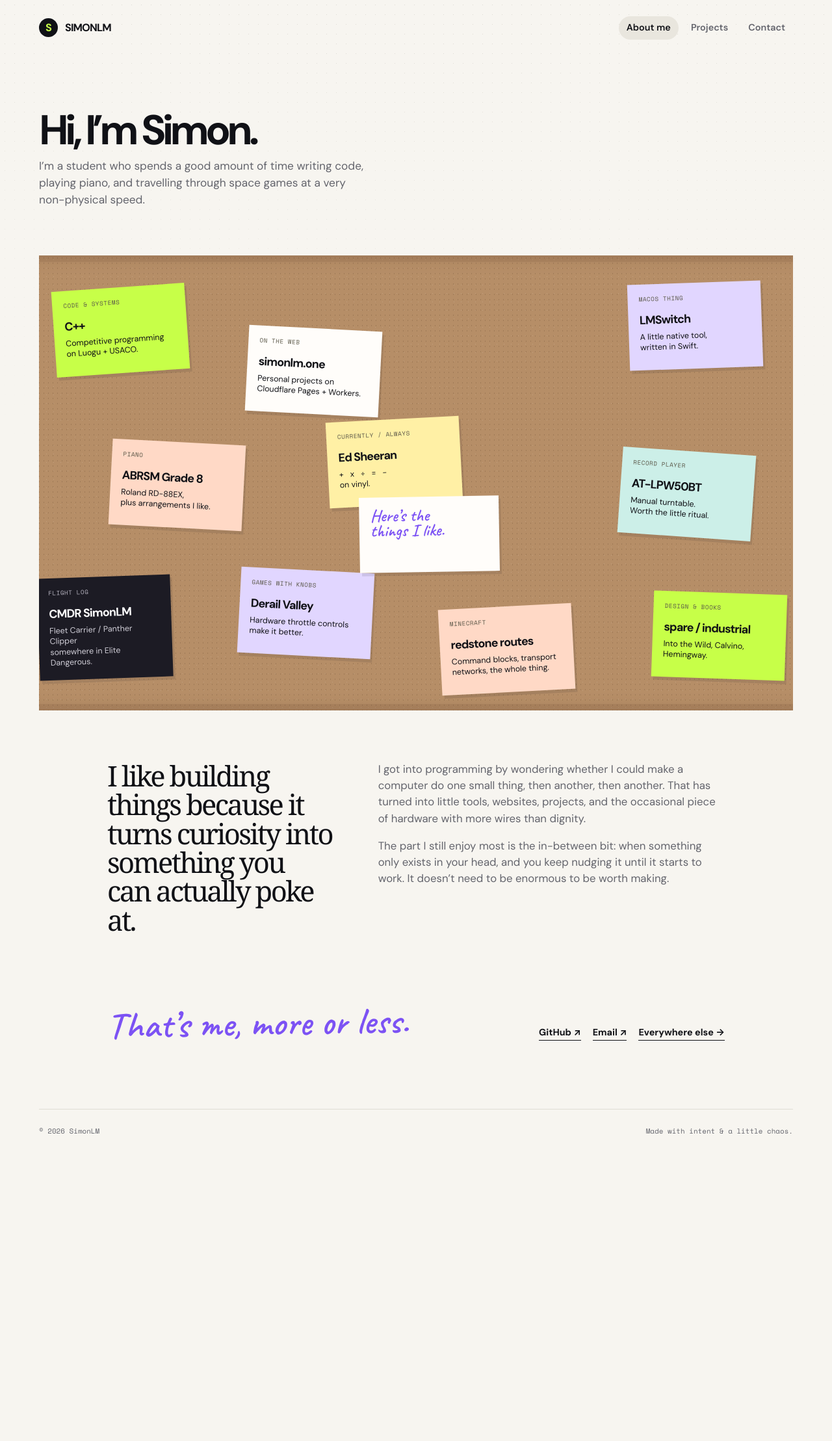
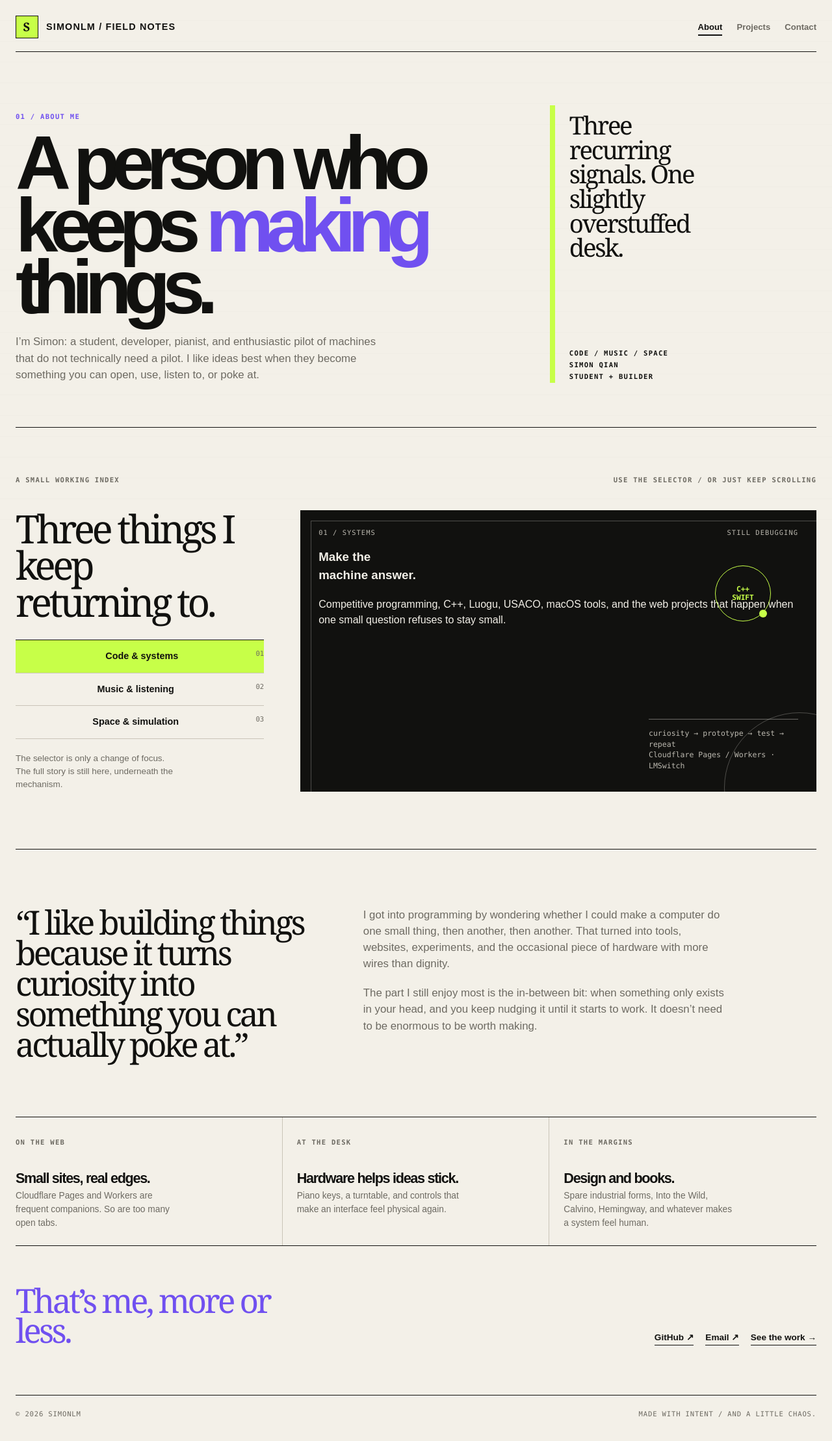
Before and after one commit to masalaempire/meweb, a plain HTML site: page about.html in a window 1280 px wide. Shown: the whole page at 65% size. Before the commit the page ends 1788 px from the top, so only its background shows below. Drawn offline with nearby package versions, Linux system fonts and the light colour scheme.

Commit message:
Redesign About as a personal workbench

```diff
--- a/about.html
+++ b/about.html
@@ -1,79 +1,131 @@
 <!doctype html>
-<html lang="en"><head>
-<meta charset="utf-8"><meta name="viewport" content="width=device-width, initial-scale=1">
-<title>About Me — SimonLM</title><meta name="description" content="A little about SimonLM.">
-<link rel="preconnect" href="https://fonts.googleapis.com"><link rel="preconnect" href="https://fonts.gstatic.com" crossorigin>
-<link href="https://fonts.googleapis.com/css2?family=Caveat:wght@500;600&family=DM+Sans:wght@400;500;600;700&family=Space+Mono:wght@400;700&display=swap" rel="stylesheet"><link rel="stylesheet" href="styles.css">
-</head><body><div class="shell">
-<nav><a class="brand" href="index.html"><span class="brand-mark">S</span>SIMONLM</a><div class="nav-links"><a class="active" href="about.html">About me</a><a href="projects.html">Projects</a><a href="contact.html">Contact</a></div></nav>
-<main class="about-composition">
-  <div class="about-opening">
-    <p class="about-hello">Hi, I’m Simon.</p>
-    <p>I’m a student who spends a good amount of time writing code, playing piano, and travelling through space games at a very non-physical speed.</p>
+<html lang="en">
+<head>
+  <meta charset="utf-8">
+  <meta name="viewport" content="width=device-width, initial-scale=1">
+  <title>About Me — SimonLM</title>
+  <meta name="description" content="A field guide to SimonLM: code, music, and the things worth making.">
+  <link rel="stylesheet" href="inner.css">
+</head>
+<body class="inner-page page-about">
+  <a class="skip-link" href="#main">Skip to content</a>
+  <div class="site-shell">
+    <header class="site-header">
+      <a class="brand" href="index.html" aria-label="SimonLM home">
+        <span class="brand-mark">S</span>
+        <span>SIMONLM / FIELD NOTES</span>
+      </a>
+      <nav class="nav-links" aria-label="Main navigation">
+        <a href="about.html" aria-current="page">About</a>
+        <a href="projects.html">Projects</a>
+        <a href="contact.html">Contact</a>
+      </nav>
+    </header>
+
+    <main id="main">
+      <section class="about-lead" aria-labelledby="about-title">
+        <div>
+          <p class="eyebrow">01 / about me</p>
+          <h1 id="about-title">A person who keeps <span>making</span> things.</h1>
+          <p class="lead-copy">I’m Simon: a student, developer, pianist, and enthusiastic pilot of machines that do not technically need a pilot. I like ideas best when they become something you can open, use, listen to, or poke at.</p>
+        </div>
+        <aside class="lead-index" aria-label="About page index">
+          <p class="index-big">Three recurring signals. One slightly overstuffed desk.</p>
+          <p class="meta">CODE / MUSIC / SPACE<br>SIMON QIAN<br>STUDENT + BUILDER</p>
+        </aside>
+      </section>
+
+      <section class="about-workbench" aria-labelledby="workbench-title">
+        <div class="section-stamp">
+          <span id="workbench-title">A small working index</span>
+          <span>Use the selector / or just keep scrolling</span>
+        </div>
+        <div class="workbench-layout">
+          <div class="workbench-copy">
+            <p class="display-serif">Three things I keep returning to.</p>
+            <div class="lens-controls" role="tablist" aria-label="About lenses">
+              <button class="lens-button" type="button" role="tab" aria-selected="true" data-lens="code">
+                <span>Code &amp; systems</span><span>01</span>
+              </button>
+              <button class="lens-button" type="button" role="tab" aria-selected="false" data-lens="music">
+                <span>Music &amp; listening</span><span>02</span>
+              </button>
+              <button class="lens-button" type="button" role="tab" aria-selected="false" data-lens="space">
+                <span>Space &amp; simulation</span><span>03</span>
+              </button>
+            </div>
+            <p class="lens-hint">The selector is only a change of focus. The full story is still here, underneath the mechanism.</p>
           </div>
 
-  <div class="about-canvas sticky-board" aria-label="Things Simon is into — drag the notes around">
-    <article class="sticky-note" tabindex="0"><span>code &amp; systems</span><strong>C++</strong><p>Competitive programming<br>on Luogu + USACO.</p></article>
-    <article class="sticky-note" tabindex="0"><span>on the web</span><strong>simonlm.one</strong><p>Personal projects on<br>Cloudflare Pages + Workers.</p></article>
-    <article class="sticky-note" tabindex="0"><span>macOS thing</span><strong>LMSwitch</strong><p>A little native tool,<br>written in Swift.</p></article>
-    <article class="sticky-note" tabindex="0"><span>piano</span><strong>ABRSM Grade 8</strong><p>Roland RD-88EX,<br>plus arrangements I like.</p></article>
-    <article class="sticky-note" tabindex="0"><span>currently / always</span><strong>Ed Sheeran</strong><p>+ &nbsp; x &nbsp; ÷ &nbsp; = &nbsp; −<br>on vinyl.</p></article>
-    <article class="sticky-note" tabindex="0"><span>record player</span><strong>AT-LPW50BT</strong><p>Manual turntable.<br>Worth the little ritual.</p></article>
-    <article class="sticky-note sticky-dark" tabindex="0"><span>flight log</span><strong>CMDR SimonLM</strong><p>Fleet Carrier / Panther Clipper<br>somewhere in Elite Dangerous.</p></article>
-    <article class="sticky-note" tabindex="0"><span>games with knobs</span><strong>Derail Valley</strong><p>Hardware throttle controls<br>make it better.</p></article>
-    <article class="sticky-note" tabindex="0"><span>Minecraft</span><strong>redstone routes</strong><p>Command blocks, transport<br>networks, the whole thing.</p></article>
-    <article class="sticky-note" tabindex="0"><span>design &amp; books</span><strong>spare / industrial</strong><p>Into the Wild, Calvino,<br>Hemingway.</p></article>
-    <article class="sticky-note sticky-title" tabindex="0"><strong>Here’s the<br>things I like.</strong></article>
+          <div class="specimen-stage">
+            <article class="lens-panel specimen-panel-code" data-lens-panel="code" role="tabpanel" aria-label="Code and systems">
+              <div class="specimen-topline"><span>01 / systems</span><span>still debugging</span></div>
+              <div class="specimen-mark">C++<br>SWIFT</div>
+              <h3>Make the<br>machine answer.</h3>
+              <p>Competitive programming, C++, Luogu, USACO, macOS tools, and the web projects that happen when one small question refuses to stay small.</p>
+              <div class="specimen-detail">curiosity → prototype → test → repeat<br>Cloudflare Pages / Workers · LMSwitch</div>
+            </article>
+
+            <article class="lens-panel specimen-panel-music" data-lens-panel="music" role="tabpanel" aria-label="Music and listening">
+              <div class="specimen-topline"><span>02 / listening</span><span>side b</span></div>
+              <div class="specimen-mark">♪<br>+ × ÷ = −</div>
+              <h3>Leave room<br>for a chorus.</h3>
+              <p>Classically trained piano, ABRSM Grade 8, a Roland RD-88EX, and a turntable that makes choosing a record feel like part of the music.</p>
+              <div class="specimen-detail">Ed Sheeran on vinyl<br>AT-LPW50BT · arrangements · repeat</div>
+            </article>
+
+            <article class="lens-panel specimen-panel-space" data-lens-panel="space" role="tabpanel" aria-label="Space and simulation">
+              <div class="specimen-topline"><span>03 / simulation</span><span>frame shift</span></div>
+              <div class="specimen-mark">CMDR<br>SIMONLM</div>
+              <h3>Go somewhere<br>strange.</h3>
+              <p>Elite Dangerous, Derail Valley, Minecraft redstone routes, and any game where a control panel is an invitation rather than a warning.</p>
+              <div class="specimen-detail">flight log: somewhere in the black<br>hardware controls / long routes / no fast travel</div>
+            </article>
           </div>
+        </div>
+      </section>
 
-  <div class="about-thread">
-    <p class="thread-lead">I like building things because it turns curiosity into something you can actually poke at.</p>
-    <div class="thread-copy"><p>I got into programming by wondering whether I could make a computer do one small thing, then another, then another. That has turned into little tools, websites, projects, and the occasional piece of hardware with more wires than dignity.</p><p>The part I still enjoy most is the in-between bit: when something only exists in your head, and you keep nudging it until it starts to work. It doesn’t need to be enormous to be worth making.</p></div>
+      <section class="about-story" aria-labelledby="story-title">
+        <blockquote id="story-title">“I like building things because it turns curiosity into something you can actually poke at.”</blockquote>
+        <div class="story-copy">
+          <p>I got into programming by wondering whether I could make a computer do one small thing, then another, then another. That turned into tools, websites, experiments, and the occasional piece of hardware with more wires than dignity.</p>
+          <p>The part I still enjoy most is the in-between bit: when something only exists in your head, and you keep nudging it until it starts to work. It doesn’t need to be enormous to be worth making.</p>
         </div>
+      </section>
 
-  <div class="about-ending">
+      <section class="fact-strip" aria-label="A few more details">
+        <article class="fact">
+          <span class="meta">on the web</span>
+          <h2>Small sites, real edges.</h2>
+          <p>Cloudflare Pages and Workers are frequent companions. So are too many open tabs.</p>
+        </article>
+        <article class="fact">
+          <span class="meta">at the desk</span>
+          <h2>Hardware helps ideas stick.</h2>
+          <p>Piano keys, a turntable, and controls that make an interface feel physical again.</p>
+        </article>
+        <article class="fact">
+          <span class="meta">in the margins</span>
+          <h2>Design and books.</h2>
+          <p>Spare industrial forms, Into the Wild, Calvino, Hemingway, and whatever makes a system feel human.</p>
+        </article>
+      </section>
+
+      <section class="about-close" aria-label="Continue exploring">
         <p>That’s me, more or less.</p>
-    <div><a href="https://github.com/masalaempire" target="_blank" rel="noreferrer">GitHub ↗</a><a href="mailto:simonlm@simonlm.one">Email ↗</a><a href="contact.html">Everywhere else →</a></div>
+        <div class="link-cluster">
+          <a href="https://github.com/masalaempire" target="_blank" rel="noreferrer">GitHub ↗</a>
+          <a href="mailto:simonlm@simonlm.one">Email ↗</a>
+          <a href="projects.html">See the work →</a>
         </div>
+      </section>
     </main>
-<script>
-  (() => {
-    const board = document.querySelector('.sticky-board');
-    if (!board) return;
-    let z = 20;
-    board.querySelectorAll('.sticky-note').forEach((note) => {
-      let offsetX = 0, offsetY = 0;
-      const move = (event) => {
-        const boardBox = board.getBoundingClientRect();
-        const maxX = Math.max(0, boardBox.width - note.offsetWidth);
-        const maxY = Math.max(0, boardBox.height - note.offsetHeight);
-        const x = Math.min(maxX, Math.max(0, event.clientX - boardBox.left - offsetX));
-        const y = Math.min(maxY, Math.max(0, event.clientY - boardBox.top - offsetY));
-        note.style.left = x + 'px';
-        note.style.top = y + 'px';
-      };
-      const end = () => {
-        note.classList.remove('is-dragging');
-        note.removeEventListener('pointermove', move);
-      };
-      note.addEventListener('pointerdown', (event) => {
-        if (event.button !== 0) return;
-        const noteBox = note.getBoundingClientRect();
-        offsetX = event.clientX - noteBox.left;
-        offsetY = event.clientY - noteBox.top;
-        const boardBox = board.getBoundingClientRect();
-        note.style.left = (noteBox.left - boardBox.left) + 'px';
-        note.style.top = (noteBox.top - boardBox.top) + 'px';
-        note.style.right = 'auto';
-        note.style.bottom = 'auto';
-        note.style.zIndex = ++z;
-        note.classList.add('is-dragging');
-        note.setPointerCapture(event.pointerId);
-        note.addEventListener('pointermove', move);
-        note.addEventListener('pointerup', end, { once: true });
-        note.addEventListener('pointercancel', end, { once: true });
-      });
-    });
-  })();
-</script>
-<footer class="site-footer"><span>© 2026 SimonLM</span><span>Made with intent &amp; a little chaos.</span></footer></div></body></html>
+
+    <footer class="site-footer">
+      <span>© 2026 SimonLM</span>
+      <span>Made with intent / and a little chaos.</span>
+    </footer>
+  </div>
+  <script src="inner.js" defer></script>
+</body>
+</html>
```
Lines whose indentation alone changed are shown as unchanged.
